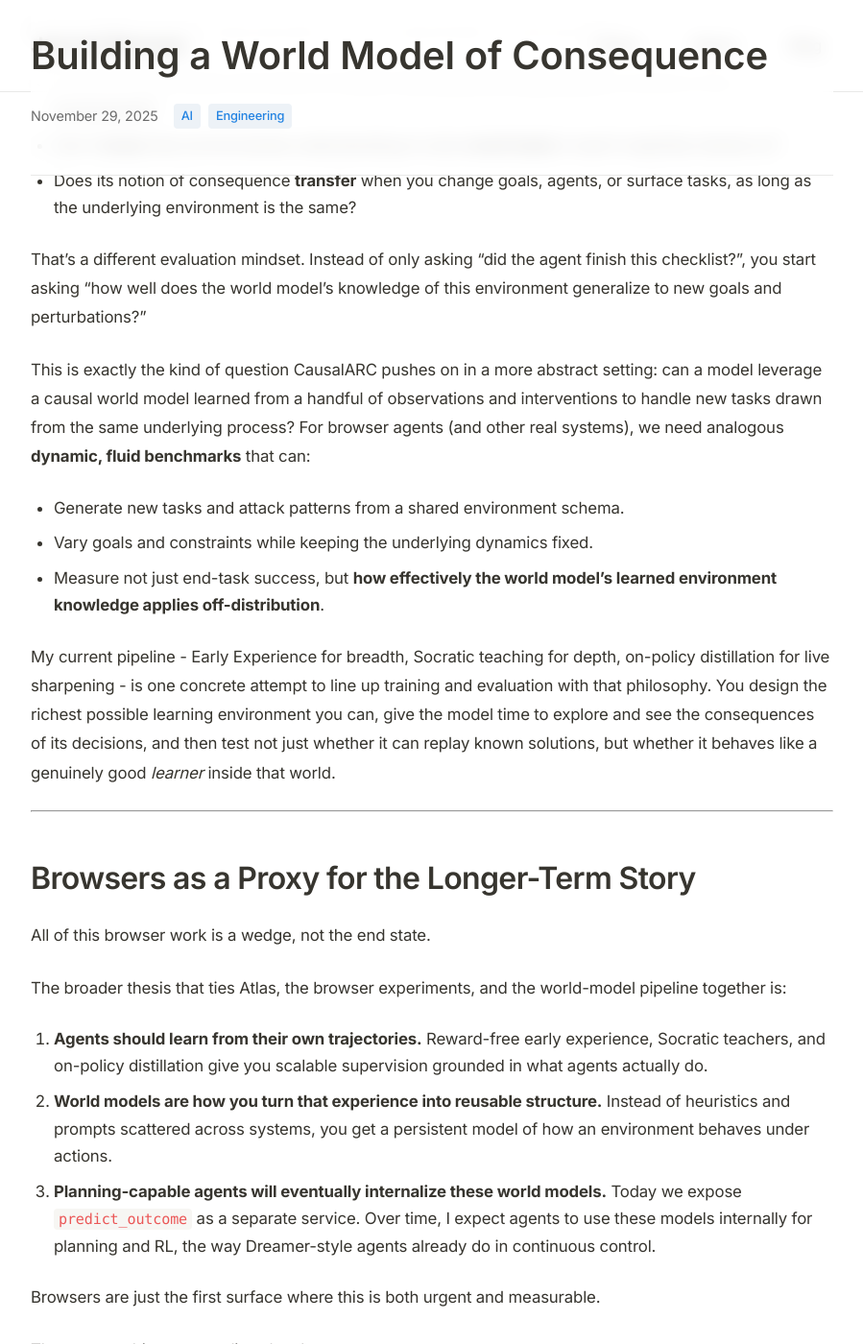
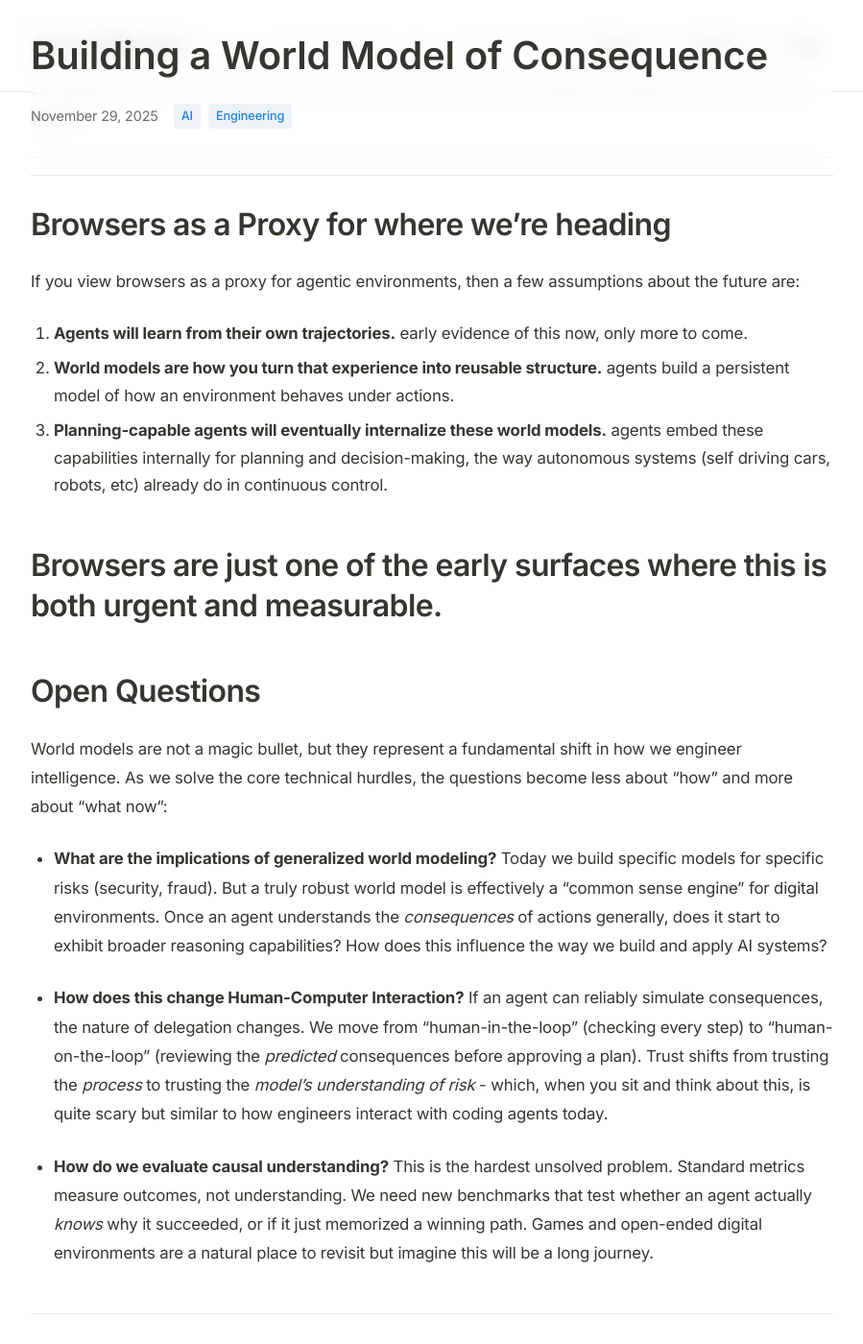
Before and after one commit to jbarnes850/jbarnes850.github.io, a Jekyll site: the page built from _posts/2025-11-29-world-models.md, in a window 1280 px wide and 1400 px high, scrolled down 9011 px. Shown: the whole window at 96% size, without its empty margins (190-1089 px from the left). Built offline with Jekyll 4.4.1, drawn with Linux system fonts in a browser that asks for light colours; nearby versions of some CDN libraries; some of the changed text lies outside the part shown.

Commit message:
post: finalize 'Building a World Model of Consequence' content

```diff
--- a/_posts/2025-11-29-world-models.md
+++ b/_posts/2025-11-29-world-models.md
@@ -121,9 +121,9 @@ The runtime loop looks like:
 The training pipeline here is evolving as the research landscape shifts. What I've found is a pattern that’s now showing up in multiple world-model papers: **early experience**, **Socratic supervision**, **mid-training**, then **multi-task Supervised Fine-Tuning (SFT)**.
 
 ### 1. Early Experience: Coverage & Dynamics
-The first goal is simply to understand the environment's physics. We need **coverage**—broad exposure to states and transitions—without the bottleneck of human labeling.
+The first goal is simply to understand the environment's physics. We need **coverage**, broad exposure to states and transitions—without the bottleneck of human labeling.
 
-I roll out a baseline browser agent (LLMPolicyAgent backed by a strong base model) in the browser environments and record:
+I roll out a baseline browser agent (Agent backed by a strong base model) in the browser environments and record:
 
 - The state summary before each action.
 - The action dict.
@@ -138,7 +138,7 @@ In practice, this gives us thousands of episodes per site, mixing benign workflo
 This generates a massive dataset of raw transitions that grounds the model in how the browser actually behaves.
 
 ### 2. Socratic Attacks: Causality & Supervision
-Early experience tells you *what tends to happen*, but not *what matters*. It lacks the causal judgment of whether an action was dangerous or optimal.
+However, we still need to understand the causal judgment of whether an action was dangerous or optimal.
 
 For that, we add a **Socratic supervision layer**, inspired by [*Socratic-Zero*](https://arxiv.org/abs/2505.00000). We take the raw traces from our coverage runs (or generate new attack-specific ones) and have a stronger "Teacher" model annotate them with rich causal reasoning:
 
@@ -151,7 +151,7 @@ This transforms a raw `(state, action, next_state)` tuple into a supervised less
 
 ### 3. Mid-Train + Multi-Task SFT
 
-We merge early-experience episodes and Socratic traces into two datasets:
+Now - we get to training. From a dataset perspective, we merge early-experience episodes and Socratic traces into two datasets:
 
 - A **mid-train dataset** of transition-focused examples:
   - `state_summary`, `action_repr`, `next_state_summary`, optional teacher rationale, and a weight from the Socratic curriculum.
@@ -171,23 +171,17 @@ We use the Early Experience data for a **mid-training stage** that moves the bas
 - One proposes counterfactual actions.
 - Optionally, one predicts structured state deltas.
 
-This is where the “world model of consequences” becomes more than a classifier. It learns not just *whether* an action is dangerous, but *how* and *what to do instead*.
+This is where the model learns not just whether an action is dangerous, but how and what to do instead.
 
 ### 4. On-Policy Distillation
 
-Multi-task SFT gives you a solid supervised world model, but it’s still trained “offline,” even if the data came from agents. The natural next layer is to let the model keep improving on the **states it actually visits** when coupled to a policy - what the on-policy distillation literature calls Generalized Knowledge Distillation ([GKD](https://arxiv.org/abs/2306.13649)).
+Multi-task SFT gives you a solid supervised world model. The natural next layer is to let the model keep improving on the **states it visits** when coupled to a policy.
 
 Conceptually, an on-policy distillation stage for a browser world model looks like:
 
 - Treat the current world model (or a separate student) as the **student**.
 - Let the **Socratic Teacher** (or a stronger ensemble) score and comment on the student’s predictions on real rollouts.
-- Optimize the student to match the teacher’s distributions and rationales on those *student-visited* states, not just on a static dataset.
-
-In practice this looks very similar to the Atlas GKD setup:
-
-- The student is queried in the loop, generating trajectories and `predict_outcome` calls as it would in production.
-- The teacher provides dense, token-level feedback - better labels, sharper rationales, corrections to missed cues - which are turned into an on-policy distillation objective.
-- Training alternates between gathering fresh rollouts and updating the student, so the world model stays matched to the evolving distribution of agent behavior and attacks.
+- Optimize the student to match the teacher’s distributions and rationales on those student-visited states.
 
 Done carefully, this bridges the gap between pure supervised world modeling and full RL: you get many of the benefits of experience-driven improvement (better coverage of edge cases, robustness to your own failure modes) with a much more stable and sample-efficient optimization loop. RL can still sit on top for specific reward-rich slices, but on-policy distillation is likely to be the workhorse.
 
@@ -199,72 +193,46 @@ The biggest learning I’ve had so far is that this misses what makes world mode
 
 Empirically, world models seem to benefit **more from high-volume, slightly messy exploration data than from tiny, pristine, task-specific datasets**. The model first learns the environment’s dynamics from broad exploration, then transfers that understanding to whatever tasks you care about.
 
-In the browser setting, **Early Experience** provides that high-volume exploration layer: reward-free `(state, action, next_state)` traces where an agent just acts and we watch how the world responds. **Socratic supervision** is the higher-quality layer on top: a teacher that sparsely annotates those trajectories with rich causal feedback - risk labels, consequences, counterfactual actions, curriculum weights.
-
-The world model learns the “physics” of the environment from Early Experience, then learns *what we care about* (risk, consequences, safer alternatives) from Socratic teaching. On-policy distillation is the final refinement step: it sharpens the model on the particular corners of state space that real agents actually visit.
-
 Under that view, “good” looks less like “hit X% on benchmark Y” and more like:
 
 - Has the model actually internalized the **short- and long-term implications** of actions in this environment?
 - Can it **reuse** that environmental understanding to solve **novel tasks** it wasn’t explicitly trained on?
 - Does its notion of consequence **transfer** when you change goals, agents, or surface tasks, as long as the underlying environment is the same?
 
-That’s a different evaluation mindset. Instead of only asking “did the agent finish this checklist?”, you start asking “how well does the world model’s knowledge of this environment generalize to new goals and perturbations?”
+That’s a different evaluation mindset. You start asking “how well does the world model’s knowledge of this environment generalize to new goals and perturbations?”
 
-This is exactly the kind of question CausalARC pushes on in a more abstract setting: can a model leverage a causal world model learned from a handful of observations and interventions to handle new tasks drawn from the same underlying process? For browser agents (and other real systems), we need analogous **dynamic, fluid benchmarks** that can:
+This is exactly the kind of question NVIDIA’s [Cosmos](https://arxiv.org/abs/2501.03575) evaluates physical world models on **3D consistency** and **object kinematics**, ensuring the model respects the laws of physics rather than just generating plausible pixels.
+
+For browser agents (and other real systems), we need analogous **dynamic, fluid benchmarks** that can:
 
 - Generate new tasks and attack patterns from a shared environment schema.
 - Vary goals and constraints while keeping the underlying dynamics fixed.
 - Measure not just end-task success, but **how effectively the world model’s learned environment knowledge applies off-distribution**.
 
-My current pipeline - Early Experience for breadth, Socratic teaching for depth, on-policy distillation for live sharpening - is one concrete attempt to line up training and evaluation with that philosophy. You design the richest possible learning environment you can, give the model time to explore and see the consequences of its decisions, and then test not just whether it can replay known solutions, but whether it behaves like a genuinely good *learner* inside that world.
+What I've shared so far is one concrete attempt to line up training and evaluation with that philosophy. You design the richest possible learning environment you can, give the model time to explore and see the consequences of its decisions, and then test whether it behaves like a genuinely good *learner* inside that world.
 
 ---
 
-## Browsers as a Proxy for the Longer-Term Story
+## Browsers as a Proxy for where we're heading
 
-All of this browser work is a wedge, not the end state.
+If you view browsers as a proxy for agentic environments, then a few assumptions about the future are:
 
-The broader thesis that ties Atlas, the browser experiments, and the world-model pipeline together is:
+1. **Agents will learn from their own trajectories.** early evidence of this now, only more to come.
+2. **World models are how you turn that experience into reusable structure.** agents build a persistent model of how an environment behaves under actions.
+3. **Planning-capable agents will eventually internalize these world models.** agents embed these capabilities internally for planning and decision-making, the way autonomous systems (self driving cars, robots, etc) already do in continuous control.
 
-1. **Agents should learn from their own trajectories.** Reward-free early experience, Socratic teachers, and on-policy distillation give you scalable supervision grounded in what agents actually do.
-2. **World models are how you turn that experience into reusable structure.** Instead of heuristics and prompts scattered across systems, you get a persistent model of how an environment behaves under actions.
-3. **Planning-capable agents will eventually internalize these world models.** Today we expose `predict_outcome` as a separate service. Over time, I expect agents to use these models internally for planning and RL, the way Dreamer-style agents already do in continuous control.
-
-Browsers are just the first surface where this is both urgent and measurable.
-
-The same architecture applies cleanly to:
-
-- **Auth and access control** - predict whether a policy change or role assignment will open a dangerous pathway.
-- **SRE and operations** - predict the impact of a rollback, config change, or failover action on incidents and SLAs.
-- **Tool ecosystems (MCP and friends)** - predict the consequences of tool calls and resource access in complex tool graphs (like the Model Context Protocol).
-
-In each case, the loop looks similar:
-
-1. Wrap the environment in a harness that emits structured `(state, action, outcome)` traces.
-2. Collect early experience and Socratic supervision.
-3. Mid-train and SFT a world model of consequences.
-4. Optionally, add on-policy distillation (and RL where rewards are clear) so the model keeps improving on the states agents actually visit.
-5. Expose `predict_outcome` to whatever policy agents you already have.
-
-Over time, those domain-specific world models become a shared substrate. Atlas-style continual learning, on-policy distillation, and RL can all sit on top of them, but the center of gravity is a **reusable model of how the world responds to actions**.
-
+Browsers are just one of the early surfaces where this is both urgent and measurable.
 ---
 
-## Limitations and Open Questions
+## Open Questions
 
-World models are not a magic bullet. They’re the piece we keep reinventing informally in prompts, heuristics, and ad-hoc guardrails, but making them explicit raises its own questions.
+World models are not a magic bullet, but they represent a fundamental shift in how we engineer intelligence. As we solve the core technical hurdles, the questions become less about "how" and more about "what now":
 
-A few I keep returning to:
+- **What are the implications of generalized world modeling?**
+  Today we build specific models for specific risks (security, fraud). But a truly robust world model is effectively a "common sense engine" for digital environments. Once an agent understands the *consequences* of actions generally, does it start to exhibit broader reasoning capabilities? How does this influence the way we build and apply AI systems?
 
-- **How general can a consequence-first world model be?** It’s natural to focus on risk and state deltas in security-flavored environments, but the same machinery can clearly support broader reasoning objectives. The open question is how far you can push a single “reasoning world model” before you need to spin out domain-specific variants.
-- **Where should learning live in the stack?** Nested Learning suggests we can add levels - base model, world model, orchestration, meta-learning - but that doesn’t tell us which updates belong where. On-policy distillation and RL provide knobs; we still need good operational recipes for when to turn which knobs for stability vs. plasticity.
-- **How do we evaluate causal understanding, not just classification?** Benchmarks like CausalARC point toward richer tests of counterfactual reasoning. For browser agents, we’re only scratching the surface with standard metrics like Attack Success Rate (ASR) and Tokens Per Strict Success (TPSS); there’s room for more principled causal evaluation.
+- **How does this change Human-Computer Interaction?**
+  If an agent can reliably simulate consequences, the nature of delegation changes. We move from "human-in-the-loop" (checking every step) to "human-on-the-loop" (reviewing the *predicted* consequences before approving a plan). Trust shifts from trusting the *process* to trusting the *model's understanding of risk* - which, when you sit and think about this, is quite scary but similar to how engineers interact with coding agents today.
 
-What feels non-negotiable to me is the underlying direction:
-
-- Agents need to **learn from their own trajectories**, not just from static pretraining corpora.
-- They need a **world-model-like representation** of how their environments respond to actions if we want planning, transfer, and safety to scale.
-- And they need architectures - Atlas-style learning layers, nested optimizers, on-policy distillation loops - that let that world model keep improving without constant human intervention.
-
-The browser is just one narrow but revealing arena to work these ideas out. If we can build a world model that keeps AI browsers from quietly exfiltrating payroll data or disabling Multi-Factor Authentication (MFA) while still getting real work done, that’s a strong signal that the same approach can carry over to the rest of the stack.
+- **How do we evaluate causal understanding?**
+  This is the hardest unsolved problem. Standard metrics measure outcomes, not understanding. We need new benchmarks that test whether an agent actually *knows* why it succeeded, or if it just memorized a winning path. Games and open-ended digital environments are a natural place to revisit but imagine this will be a long journey.
```
